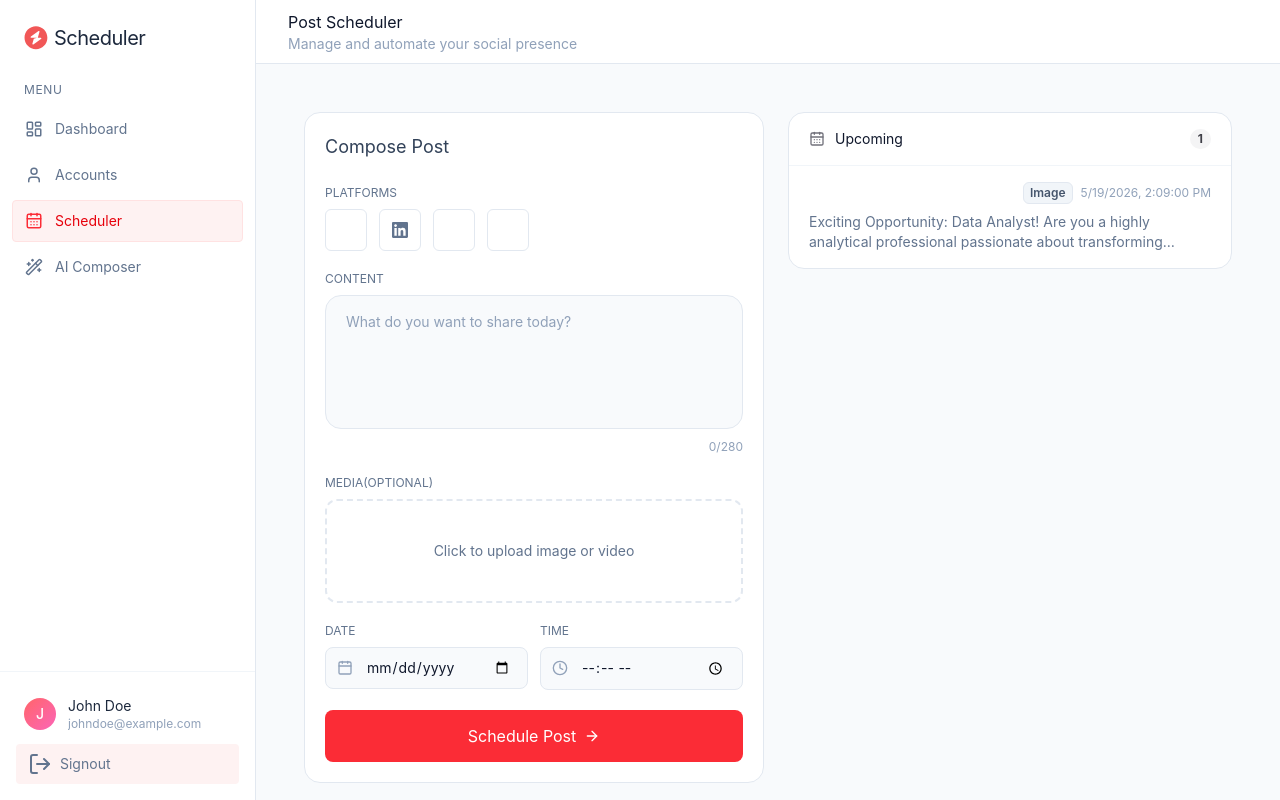
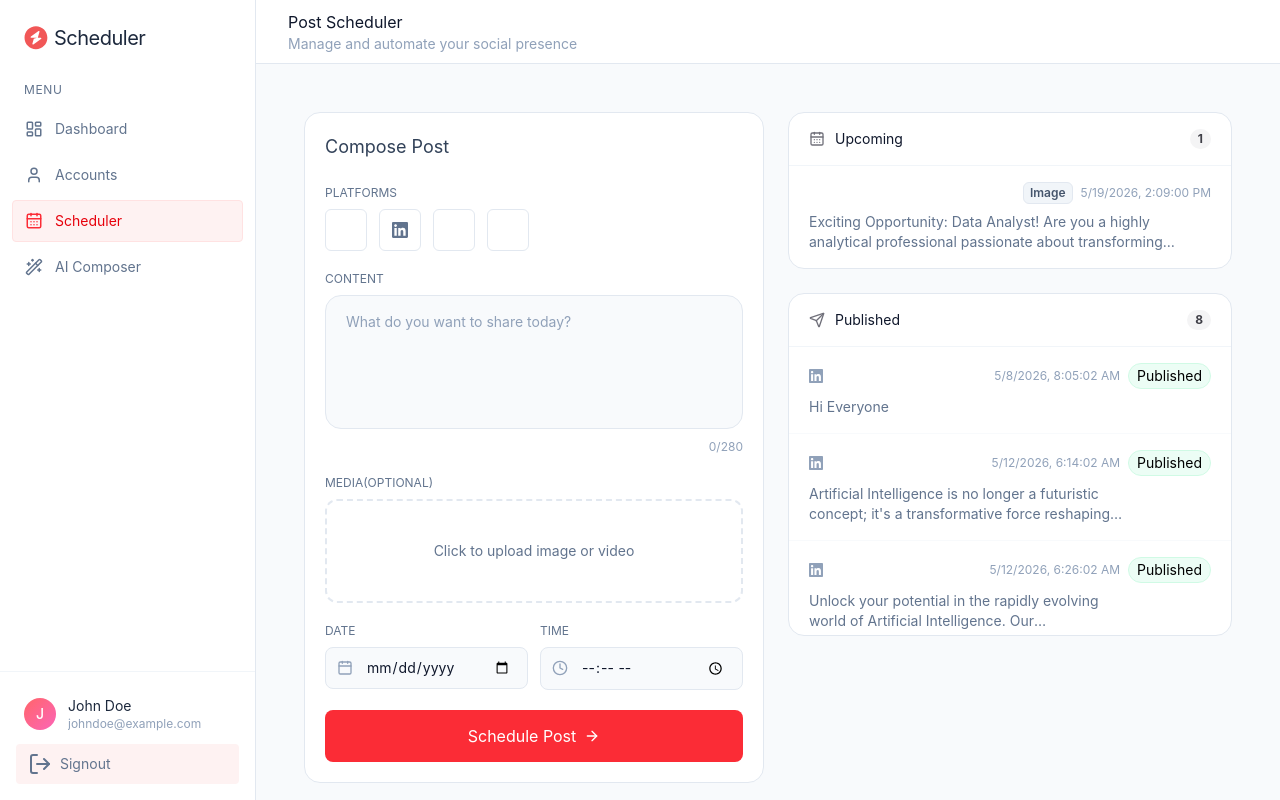
Before and after one commit to manassingha/Socially--Social-Media-Post-Automation, a React (Vite) app in the folder client/: page /schedule in a window 1280 px wide. Built offline with nearby package versions, Linux system fonts and the light colour scheme; some icons are missing.

Commit message:
Complete the Scheduler.tsx page

```diff
--- a/client/src/pages/Scheduler.tsx
+++ b/client/src/pages/Scheduler.tsx
@@ -5,6 +5,7 @@
   CalendarDaysIcon,
   CalendarIcon,
   ClockIcon,
+  SendIcon,
   XIcon,
 } from "lucide-react";
 
@@ -48,7 +49,7 @@
   return (
     <div className="flex flex-col lg:flex-row gap-6 h-full">
       {/* compose panel */}
-      <div className="w-full lg:w-[460px] shrink-0">
+      <div className=" w-full lg:w-[460px] shrink-0">
         <div className="bg-white rounded-2xl border border-slate-200 p-5">
           <div className="flex items-center gap-2 mb-6">
             <h2 className="text-lg text-slate-700">Compose Post</h2>
@@ -261,6 +262,59 @@
           </div>
         </div>
         {/* published */}
+        <div className="bg-white rounded-2xl border border-slate-200 overflow-hidden">
+          <div className="flex items-center gap-2.5 px-5 py-4 border-b border-slate-100">
+            <SendIcon className="text-zinc-500 size-4" />
+            <h3 className="text-slate-900 text-sm">Published</h3>
+            <span className="ml-auto text-xs font-bold bg-zinc-100 text-zinc-700 px-2 py-0.5 rounded-full">
+              {published.length}
+            </span>
+          </div>
+          <div className="max-h-72 overflow-y-auto divide-y divide-slate-50">
+            {published.length === 0 ? (
+              <div className="py-10 text-center text-slate-400 text-sm">
+                No posts Published yet
+              </div>
+            ) : (
+              published.map((post) => (
+                <div
+                  key={post._id}
+                  className="px-5 py-4 hover:bg-slate-50/60 transition-colors"
+                >
+                  <div className="flex items-center justify-between mb-2">
+                    <div className="flex gap-1.5 items-center">
+                      {post.platforms.map((pl: string) => {
+                        const meta = PLATFORMS.find((p) => p.id === pl);
+                        return meta ? (
+                          <meta.icon
+                            key={pl}
+                            className="size-3.5 text-slate-400"
+                          />
+                        ) : null;
+                      })}
+                    </div>
+                    <div className="flex items-center gap-2">
+                      {post.mediaType && (
+                        <span className="text-xs bg-slate-100 text-slate-600 border border-slate-200 px-1.5 py-0.5 rounded-md font-semibold capitalize">
+                          {post.mediaType}
+                        </span>
+                      )}
+                      <span className="text-xs text-slate-400">
+                        {new Date(post.updatedAt).toLocaleString()}
+                      </span>
+                      <span className="text-sm bg-emerald-50 border border-emerald-100 px-2 py-0.5 rounded-full">
+                        Published
+                      </span>
+                    </div>
+                  </div>
+                  <p className="text-sm text-slate-500 line-clamp-2 max-w-4/5">
+                    {post.content}
+                  </p>
+                </div>
+              ))
+            )}
+          </div>
+        </div>
       </div>
     </div>
   );
```
